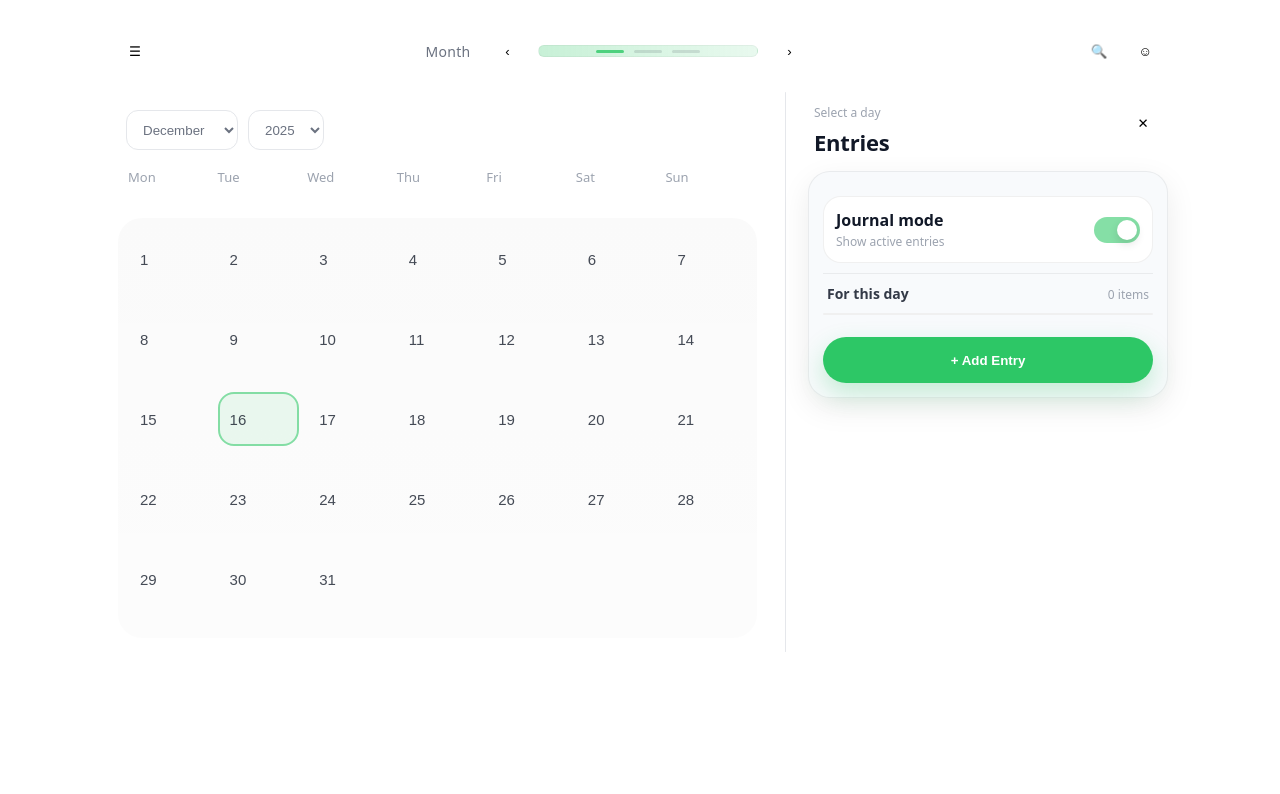
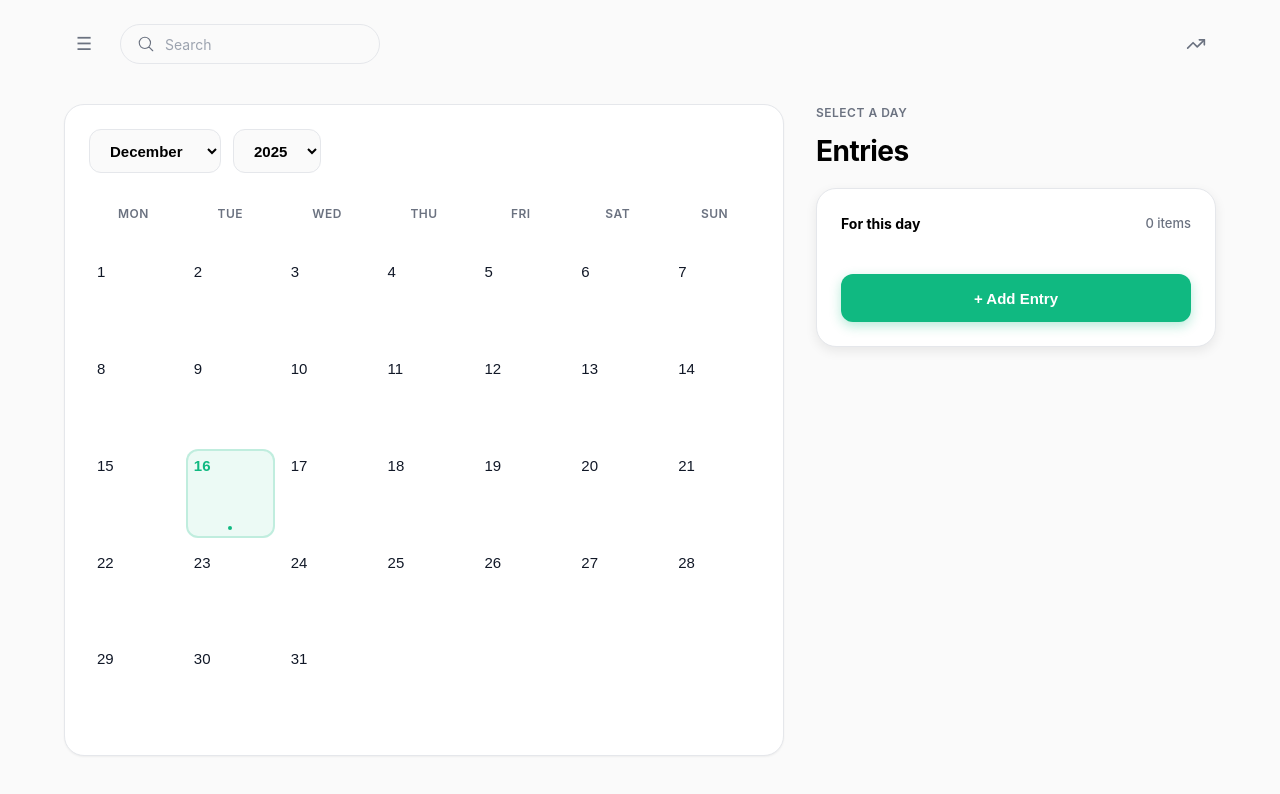
Before and after one commit to robbray-dev/journal-app, a plain HTML site: page frontend/index.html in a window 1280 px wide. Drawn offline with Linux system fonts and the light colour scheme.

Commit message:
finished the journaling page

```diff
--- a/frontend/app.js
+++ b/frontend/app.js
@@ -1,7 +1,5 @@
 const monthSelect = document.getElementById("monthSelect");
 const yearSelect = document.getElementById("yearSelect");
-const prevBtn = document.getElementById("previousMonthBtn");
-const nextBtn = document.getElementById("nextMonthBtn");
 const calendarGrid = document.getElementById("calendarGrid");
 
 const entryList = document.getElementById("entryList");
@@ -29,11 +27,15 @@ let current = new Date();
 let currentMonth = current.getMonth();
 let currentYear = current.getFullYear();
 
-// demo “entries exist” map (replace later with localStorage / backend)
 const entriesByDate = {
-  // "YYYY-MM-DD": [{title, type, desc}]
-  // Example:
-  // "2025-12-15": [{ title: "Gratitude", type: "Entry", desc: "Grateful for..." }]
+  // Demo data - add some sample entries
+  "2025-12-16": [
+    {
+      title: "Morning reflection",
+      type: "Entry",
+      desc: "Started the day with meditation and coffee. Feeling grateful for the small moments.",
+    },
+  ],
 };
 
 let selectedISO = null;
@@ -61,18 +63,26 @@ function syncUI() {
 }
 
 function mondayIndex(jsDay) {
-  return (jsDay + 6) % 7; // 0=Mon..6=Sun
+  return (jsDay + 6) % 7;
+}
+
+function formatDate(iso) {
+  const d = new Date(iso + "T00:00:00");
+  return d.toLocaleDateString("en-US", {
+    weekday: "long",
+    year: "numeric",
+    month: "long",
+    day: "numeric",
+  });
 }
 
 function renderCalendar(year, monthIndex) {
   calendarGrid.innerHTML = "";
 
   const daysInMonth = new Date(year, monthIndex + 1, 0).getDate();
-  const firstDayJs = new Date(year, monthIndex, 1).getDay(); // 0=Sun..6=Sat
+  const firstDayJs = new Date(year, monthIndex, 1).getDay();
   const offset = mondayIndex(firstDayJs);
 
-  // ✅ remove trailing empty weeks:
-  // only render up to the last real day, but keep leading blanks for alignment
   const usedCells = offset + daysInMonth;
   const totalCells = Math.ceil(usedCells / 7) * 7;
 
@@ -102,13 +112,8 @@ function renderCalendar(year, monthIndex) {
       const iso = new Date(year, monthIndex, dayNum).toISOString().slice(0, 10);
       btn.dataset.date = iso;
 
-      // today highlight
       if (iso === todayISO) btn.classList.add("is-today");
-
-      // entry indicator
       if (entriesByDate[iso]?.length) btn.classList.add("has-entry");
-
-      // selected highlight
       if (selectedISO === iso) btn.classList.add("is-selected");
 
       btn.addEventListener("click", () => {
@@ -126,7 +131,7 @@ function renderCalendar(year, monthIndex) {
 }
 
 function renderRightPanelForDate(iso) {
-  selectedDateKicker.textContent = iso;
+  selectedDateKicker.textContent = formatDate(iso);
   const items = entriesByDate[iso] || [];
 
   entryList.innerHTML = "";
@@ -136,10 +141,12 @@ function renderRightPanelForDate(iso) {
 
   if (items.length === 0) {
     emptyState.style.display = "block";
+    entryList.style.display = "none";
     return;
   }
 
   emptyState.style.display = "none";
+  entryList.style.display = "flex";
 
   items.forEach((it) => {
     const row = document.createElement("button");
@@ -159,10 +166,8 @@ function renderRightPanelForDate(iso) {
   });
 }
 
-// quick add: creates a simple placeholder entry on selected day
 newEntryBtn.addEventListener("click", () => {
   if (!selectedISO) {
-    // default to today if nothing selected
     const t = new Date();
     selectedISO = new Date(t.getFullYear(), t.getMonth(), t.getDate())
       .toISOString()
@@ -176,7 +181,6 @@ newEntryBtn.addEventListener("click", () => {
     desc: "Write something you learned or appreciated today…",
   });
 
-  // refresh UI
   renderCalendar(currentYear, currentMonth);
   renderRightPanelForDate(selectedISO);
 });
@@ -197,9 +201,6 @@ function shiftMonth(delta) {
 fillSelects();
 syncUI();
 
-prevBtn.addEventListener("click", () => shiftMonth(-1));
-nextBtn.addEventListener("click", () => shiftMonth(1));
-
 monthSelect.addEventListener("change", (e) => {
   currentMonth = Number(e.target.value);
   syncUI();
--- a/frontend/index.html
+++ b/frontend/index.html
@@ -12,39 +12,50 @@
     <div id="app">
       <!-- Top bar -->
       <header class="topbar" role="banner">
-        <button class="icon-btn ghost" aria-label="Menu">☰</button>
+        <div class="topbar-left">
+          <button class="icon-btn" aria-label="Menu">☰</button>
 
-        <div class="topbar-center">
-          <span class="topbar-title">Month</span>
-
-          <div class="nav-cluster" aria-label="Calendar navigation">
-            <button
-              id="previousMonthBtn"
-              class="icon-btn ghost"
-              aria-label="Previous month"
+          <div class="search-box">
+            <svg
+              xmlns="http://www.w3.org/2000/svg"
+              fill="none"
+              viewBox="0 0 24 24"
+              stroke-width="1.5"
+              stroke="currentColor"
+              class="search-icon"
             >
-              ‹
-            </button>
-
-            <div class="pager" aria-hidden="true">
-              <span class="dot active"></span>
-              <span class="dot"></span>
-              <span class="dot"></span>
-            </div>
-
-            <button
-              id="nextMonthBtn"
-              class="icon-btn ghost"
-              aria-label="Next month"
-            >
-              ›
-            </button>
+              <path
+                stroke-linecap="round"
+                stroke-linejoin="round"
+                d="m21 21-5.197-5.197m0 0A7.5 7.5 0 1 0 5.196 5.196a7.5 7.5 0 0 0 10.607 10.607Z"
+              />
+            </svg>
+            <input
+              type="text"
+              class="search-input"
+              placeholder="Search"
+              aria-label="Search entries"
+            />
           </div>
         </div>
 
         <div class="topbar-actions">
-          <button class="icon-btn ghost" aria-label="Search">🔍</button>
-          <button class="icon-btn ghost" aria-label="Profile">☺</button>
+          <button class="icon-btn" aria-label="Mood Tracker">
+            <svg
+              xmlns="http://www.w3.org/2000/svg"
+              width="20"
+              height="20"
+              viewBox="0 0 24 24"
+              fill="none"
+              stroke="currentColor"
+              stroke-width="2"
+              stroke-linecap="round"
+              stroke-linejoin="round"
+            >
+              <path d="M16 7h6v6" />
+              <path d="m22 7-8.5 8.5-5-5L2 17" />
+            </svg>
+          </button>
         </div>
       </header>
 
@@ -71,46 +82,21 @@
           ></div>
         </section>
 
-        <div class="divider" aria-hidden="true"></div>
-
         <!-- RIGHT: drawer -->
-        <aside class="drawer" id="entryDrawer" aria-label="Add Entry panel">
+        <aside class="drawer" aria-label="Add Entry panel">
           <div class="drawer-top">
+            <div class="drawer-header">
               <div>
                 <div class="drawer-kicker" id="selectedDateKicker">
                   Select a day
                 </div>
                 <h2 class="drawer-title">Entries</h2>
               </div>
-
-            <button
-              class="icon-btn ghost"
-              id="closeDrawerBtn"
-              aria-label="Close"
-            >
-              ✕
-            </button>
+            </div>
           </div>
 
           <div class="drawer-card">
-            <!-- section: toggle -->
-            <div class="drawer-section">
-              <div class="drawer-toggle">
-                <div class="toggle-left">
-                  <div>
-                    <div class="toggle-title">Journal mode</div>
-                    <div class="toggle-sub">Show active entries</div>
-                  </div>
-                </div>
-
-                <label class="switch" aria-label="Enable">
-                  <input type="checkbox" checked />
-                  <span class="slider"></span>
-                </label>
-              </div>
-            </div>
-
-            <!-- section: list -->
+            <!-- List Section -->
             <div class="drawer-section">
               <div class="drawer-section-head">
                 <span class="section-title">For this day</span>
@@ -119,16 +105,16 @@
 
               <div class="drawer-list" id="entryList"></div>
 
-              <!-- empty state -->
+              <!-- Empty state -->
               <div class="empty-state" id="emptyState">
+                <div class="empty-icon">📝</div>
                 <div class="empty-title">No entries yet</div>
                 <div class="empty-sub">
-                  Tap “Add Entry” to write your first note for this day.
-                </div>
+                  Start journaling by creating your first entry for this day.
                 </div>
               </div>
 
-            <!-- FAB -->
+              <!-- Add Button -->
               <button
                 id="newEntrybtn"
                 class="fab-btn"
@@ -138,6 +124,7 @@
                 + Add Entry
               </button>
             </div>
+          </div>
         </aside>
       </main>
     </div>
--- a/frontend/main.css
+++ b/frontend/main.css
@@ -1,20 +1,31 @@
 :root {
-  --bg: #ffffff;
+  --bg: #fafafa;
   --text: #111827;
+  --text-strong: #000000;
   --muted: #6b7280;
-  --muted2: #9ca3af;
+  --muted-light: #9ca3af;
   --line: #e5e7eb;
   --soft: #f3f4f6;
-  --card: #f8fafc;
+  --card: #ffffff;
 
-  /* unified green (calendar + switch + buttons) */
-  --accent: #22c55e;
+  --accent: #10b981;
+  --accent-hover: #059669;
+  --accent-light: rgba(16, 185, 129, 0.08);
+  --accent-border: rgba(16, 185, 129, 0.2);
 
-  --shadow: 0 10px 30px rgba(0, 0, 0, 0.08);
-  --radius: 16px;
-  --radius2: 24px;
-  --font: ui-sans-serif, system-ui, -apple-system, Segoe UI, Roboto, Arial,
-    "Apple Color Emoji", "Segoe UI Emoji";
+  --shadow-sm: 0 1px 2px rgba(0, 0, 0, 0.05);
+  --shadow-md: 0 4px 12px rgba(0, 0, 0, 0.08);
+  --shadow-lg: 0 10px 30px rgba(0, 0, 0, 0.1);
+
+  --radius-sm: 8px;
+  --radius-md: 12px;
+  --radius-lg: 16px;
+  --radius-xl: 20px;
+
+  --font: -apple-system, BlinkMacSystemFont, "Segoe UI", Roboto,
+    "Helvetica Neue", Arial, sans-serif;
+
+  --spacing-unit: 8px;
 }
 
 * {
@@ -24,405 +35,362 @@
 html,
 body {
   height: 100%;
+  margin: 0;
 }
 
 body {
-  margin: 0;
   font-family: var(--font);
   background: var(--bg);
   color: var(--text);
+  font-size: 15px;
+  line-height: 1.5;
+  -webkit-font-smoothing: antialiased;
 }
 
 #app {
-  max-width: 1100px;
+  max-width: 1200px;
   margin: 0 auto;
-  padding: 24px 22px;
+  padding: calc(var(--spacing-unit) * 3);
 }
 
-/* ---------------- TOP BAR ---------------- */
-
+/* ===== TOPBAR ===== */
 .topbar {
   display: flex;
   align-items: center;
   justify-content: space-between;
-  gap: 16px;
-  padding: 8px 4px 22px;
+  padding-bottom: calc(var(--spacing-unit) * 3);
+  margin-bottom: calc(var(--spacing-unit) * 2);
 }
 
-.topbar-center {
+.topbar-left {
   display: flex;
   align-items: center;
-  gap: 18px;
-}
-
-.topbar-title {
-  font-size: 14px;
-  color: var(--muted);
-  letter-spacing: 0.02em;
-}
-
-.nav-cluster {
-  display: flex;
-  align-items: center;
-  gap: 12px;
-}
-
-.pager {
-  width: 220px;
-  height: 12px;
-  border-radius: 999px;
-  background: linear-gradient(
-    to right,
-    rgba(34, 197, 94, 0.25),
-    rgba(34, 197, 94, 0.1)
-  );
-  display: flex;
-  align-items: center;
-  justify-content: center;
-  gap: 10px;
-  padding: 0 12px;
-  border: 1px solid rgba(0, 0, 0, 0.04);
-}
-
-.dot {
-  width: 28px;
-  height: 3px;
-  border-radius: 999px;
-  background: rgba(17, 24, 39, 0.12);
-}
-.dot.active {
-  background: rgba(34, 197, 94, 0.75);
+  gap: calc(var(--spacing-unit) * 2);
 }
 
 .topbar-actions {
   display: flex;
   align-items: center;
-  gap: 8px;
+  gap: calc(var(--spacing-unit) * 1.5);
 }
 
-/* ---------------- BUTTONS ---------------- */
-
 .icon-btn {
-  width: 38px;
-  height: 38px;
-  border-radius: 999px;
-  border: 1px solid var(--line);
-  background: #fff;
+  width: 40px;
+  height: 40px;
+  border-radius: 10px;
+  border: none;
+  background: transparent;
   display: grid;
   place-items: center;
   cursor: pointer;
-  transition: transform 0.08s ease, background 0.2s ease;
+  color: var(--muted);
+  font-size: 18px;
+  transition: all 0.2s ease;
+}
+
+.icon-btn:hover {
+  background: var(--soft);
+  color: var(--text);
 }
 
 .icon-btn:active {
-  transform: scale(0.97);
+  transform: scale(0.96);
 }
 
-.icon-btn.ghost {
-  border-color: transparent;
-  background: transparent;
+.search-box {
+  display: flex;
+  align-items: center;
+  gap: calc(var(--spacing-unit) * 1);
+  background: var(--bg);
+  border: 1px solid var(--line);
+  border-radius: 20px;
+  padding: 0 calc(var(--spacing-unit) * 2);
+  height: 40px;
+  transition: all 0.2s ease;
 }
 
-.icon-btn.ghost:hover {
-  background: rgba(0, 0, 0, 0.04);
+.search-box:focus-within {
+  border-color: var(--accent);
+  box-shadow: 0 0 0 3px var(--accent-light);
+  background: var(--card);
 }
 
-/* ---------------- MAIN LAYOUT ---------------- */
+.search-icon {
+  width: 18px;
+  height: 18px;
+  color: var(--muted);
+  flex-shrink: 0;
+}
 
+.search-input {
+  border: none;
+  background: transparent;
+  outline: none;
+  font-size: 14px;
+  color: var(--text);
+  width: 200px;
+  font-family: var(--font);
+}
+
+.search-input::placeholder {
+  color: var(--muted-light);
+}
+
+/* ===== LAYOUT ===== */
 .layout {
   display: grid;
-  grid-template-columns: 1fr 1px 360px;
-  gap: 22px;
+  grid-template-columns: 1fr 400px;
+  gap: calc(var(--spacing-unit) * 4);
   align-items: start;
 }
 
-.divider {
-  background: var(--line);
-  width: 1px;
-  height: 100%;
-  border-radius: 999px;
-}
-
-/* ---------------- CALENDAR (LEFT) ---------------- */
-
+/* ===== CALENDAR ===== */
 .calendar-pane {
-  min-height: 560px;
-  padding: 8px 6px;
+  background: var(--card);
+  border-radius: var(--radius-xl);
+  padding: calc(var(--spacing-unit) * 3);
+  box-shadow: var(--shadow-sm);
+  border: 1px solid var(--line);
 }
 
 .calendar-head {
-  padding: 10px 8px 14px;
+  margin-bottom: calc(var(--spacing-unit) * 3);
 }
 
 .calendar-row {
   display: flex;
-  gap: 10px;
-  align-items: center;
-  margin-bottom: 14px;
+  gap: calc(var(--spacing-unit) * 1.5);
+  margin-bottom: calc(var(--spacing-unit) * 3);
 }
 
 .select {
-  height: 40px;
-  border-radius: 12px;
+  height: 44px;
+  border-radius: var(--radius-md);
   border: 1px solid var(--line);
-  background: #fff;
-  padding: 0 12px;
-  color: var(--muted);
+  background: var(--bg);
+  padding: 0 calc(var(--spacing-unit) * 2);
+  color: var(--text-strong);
+  font-weight: 600;
+  font-size: 15px;
   outline: none;
+  cursor: pointer;
+  transition: all 0.2s ease;
+}
+
+.select:hover {
+  border-color: var(--muted-light);
+}
+
+.select:focus {
+  border-color: var(--accent);
+  box-shadow: 0 0 0 3px var(--accent-light);
 }
 
 .weekdays {
   display: grid;
   grid-template-columns: repeat(7, 1fr);
-  gap: 8px;
-  padding: 4px 2px;
-  color: var(--muted2);
-  font-size: 13px;
+  gap: calc(var(--spacing-unit) * 1);
+  padding: calc(var(--spacing-unit) * 1) 0;
+  color: var(--muted);
+  font-size: 12px;
+  font-weight: 600;
+  text-transform: uppercase;
+  letter-spacing: 0.5px;
+  text-align: center;
 }
 
-/* ✅ calendar grid container (updated) */
 .calendar-grid {
-  margin-top: 14px;
   display: grid;
   grid-template-columns: repeat(7, 1fr);
-  gap: 12px;
-  padding: 16px 12px;
-  min-height: 420px;
-  border-radius: var(--radius2);
-  background: linear-gradient(180deg, rgba(0, 0, 0, 0.02), rgba(0, 0, 0, 0.01));
+  gap: calc(var(--spacing-unit) * 1);
+  margin-top: calc(var(--spacing-unit) * 2);
 }
 
-/* ✅ day cells */
 .cal-cell {
-  height: 50px;
-  border: 0;
+  aspect-ratio: 1;
+  min-height: 56px;
+  border: none;
   background: transparent;
-  border-radius: 14px;
+  border-radius: var(--radius-md);
   font-size: 15px;
-  color: rgba(17, 24, 39, 0.78);
+  font-weight: 500;
+  color: var(--text);
   cursor: pointer;
-  text-align: left;
-  padding: 10px 10px;
+  padding: calc(var(--spacing-unit) * 1);
   position: relative;
+  display: flex;
+  align-items: flex-start;
+  justify-content: flex-start;
+  transition: all 0.2s ease;
 }
 
-.cal-cell:hover {
-  background: rgba(0, 0, 0, 0.035);
+.cal-cell:hover:not(.is-empty) {
+  background: var(--soft);
+  transform: scale(1.02);
+}
+
+.cal-cell.is-empty {
+  cursor: default;
+  color: var(--muted-light);
+  opacity: 0.3;
+}
+
+.cal-cell.is-today {
+  background: var(--accent-light);
+  color: var(--accent);
+  font-weight: 700;
+  box-shadow: inset 0 0 0 2px var(--accent-border);
 }
 
 .cal-cell.is-selected {
-  background: rgba(34, 197, 94, 0.12);
-  outline: 1px solid rgba(34, 197, 94, 0.28);
+  background: var(--accent);
+  color: white;
+  font-weight: 700;
+  box-shadow: var(--shadow-md);
 }
 
-/* ✅ stronger "today" indicator */
-.cal-cell.is-today {
-  outline: 2px solid rgba(34, 197, 94, 0.55);
-  background: rgba(34, 197, 94, 0.08);
+.cal-cell.is-selected:hover {
+  transform: scale(1.02);
 }
 
-/* ✅ entry indicator dot */
 .cal-cell.has-entry::after {
   content: "";
   position: absolute;
-  right: 10px;
-  bottom: 10px;
-  width: 7px;
-  height: 7px;
+  bottom: 8px;
+  left: 50%;
+  transform: translateX(-50%);
+  width: 4px;
+  height: 4px;
   border-radius: 999px;
-  background: rgba(34, 197, 94, 0.95);
+  background: var(--accent);
 }
 
-/* empty filler cells */
-.cal-cell.is-empty {
-  cursor: default;
-  background: transparent;
-  opacity: 0.35;
+.cal-cell.is-selected.has-entry::after {
+  background: rgba(255, 255, 255, 0.8);
 }
 
-/* ---------------- DRAWER (RIGHT) ---------------- */
-
+/* ===== DRAWER ===== */
 .drawer {
-  padding: 8px 0;
+  position: sticky;
+  top: calc(var(--spacing-unit) * 3);
 }
 
 .drawer-top {
+  margin-bottom: calc(var(--spacing-unit) * 2);
+}
+
+.drawer-header {
   display: flex;
   align-items: flex-start;
   justify-content: space-between;
-  gap: 12px;
-  padding: 4px 6px 14px;
+  gap: calc(var(--spacing-unit) * 2);
 }
 
 .drawer-kicker {
   font-size: 12px;
-  color: var(--muted2);
-  margin-bottom: 6px;
+  font-weight: 600;
+  color: var(--muted);
+  text-transform: uppercase;
+  letter-spacing: 0.5px;
+  margin-bottom: calc(var(--spacing-unit) * 1);
 }
 
 .drawer-title {
   margin: 0;
-  font-size: 22px;
-  font-weight: 650;
-  letter-spacing: -0.01em;
+  font-size: 28px;
+  font-weight: 700;
+  letter-spacing: -0.5px;
+  color: var(--text-strong);
 }
 
 .drawer-card {
-  border: 1px solid rgba(0, 0, 0, 0.06);
   background: var(--card);
-  border-radius: 22px;
-  box-shadow: var(--shadow);
-  padding: 14px;
-  position: relative;
+  border-radius: var(--radius-xl);
+  border: 1px solid var(--line);
+  box-shadow: var(--shadow-md);
+  overflow: hidden;
 }
 
-/* sections inside drawer */
 .drawer-section {
-  padding: 10px 0;
+  padding: calc(var(--spacing-unit) * 3);
 }
 
 .drawer-section + .drawer-section {
-  border-top: 1px solid rgba(0, 0, 0, 0.06);
+  border-top: 1px solid var(--line);
 }
 
 .drawer-section-head {
   display: flex;
-  align-items: baseline;
+  align-items: center;
   justify-content: space-between;
-  padding: 0 4px 10px;
+  margin-bottom: calc(var(--spacing-unit) * 2);
 }
 
 .section-title {
   font-weight: 700;
   font-size: 14px;
-  color: rgba(17, 24, 39, 0.85);
+  color: var(--text-strong);
 }
 
 .section-sub {
-  font-size: 12px;
-  color: var(--muted2);
+  font-size: 13px;
+  color: var(--muted);
+  font-weight: 500;
 }
 
-/* toggle row */
-.drawer-toggle {
+/* Entry List */
+.drawer-list {
   display: flex;
-  align-items: center;
-  justify-content: space-between;
-  gap: 12px;
-  padding: 12px;
-  background: #fff;
-  border: 1px solid rgba(0, 0, 0, 0.06);
-  border-radius: 18px;
-}
-
-.toggle-left {
-  display: flex;
-  align-items: center;
-  gap: 10px;
-}
-
-.toggle-title {
-  font-weight: 700;
-}
-
-.toggle-sub {
-  font-size: 12px;
-  color: var(--muted2);
-  margin-top: 2px;
-}
-
-/* switch */
-.switch {
-  position: relative;
-  width: 46px;
-  height: 26px;
-}
-
-.switch input {
-  display: none;
-}
-
-.slider {
-  position: absolute;
-  inset: 0;
-  border-radius: 999px;
-  background: rgba(17, 24, 39, 0.12);
-  transition: 0.2s ease;
-}
-
-.slider::after {
-  content: "";
-  position: absolute;
-  top: 3px;
-  left: 3px;
-  width: 20px;
-  height: 20px;
-  border-radius: 999px;
-  background: #fff;
-  box-shadow: 0 4px 10px rgba(0, 0, 0, 0.12);
-  transition: 0.2s ease;
-}
-
-.switch input:checked + .slider {
-  background: rgba(34, 197, 94, 0.55);
-}
-
-.switch input:checked + .slider::after {
-  transform: translateX(20px);
-}
-
-/* list items */
-.drawer-list {
-  margin-top: 0;
-  background: #fff;
-  border: 1px solid rgba(0, 0, 0, 0.06);
-  border-radius: 18px;
-  overflow: hidden;
+  flex-direction: column;
+  gap: calc(var(--spacing-unit) * 1);
 }
 
 .drawer-item {
   width: 100%;
-  border: 0;
-  background: transparent;
-  padding: 14px 12px;
-  display: grid;
-  grid-template-columns: 1fr auto;
-  gap: 10px;
+  border: none;
+  background: var(--bg);
+  padding: calc(var(--spacing-unit) * 2);
+  border-radius: var(--radius-md);
+  display: flex;
   align-items: flex-start;
+  gap: calc(var(--spacing-unit) * 2);
   cursor: pointer;
-  transition: background 0.15s ease;
-}
-
-.drawer-item + .drawer-item {
-  border-top: 1px solid rgba(0, 0, 0, 0.06);
+  transition: all 0.2s ease;
+  text-align: left;
 }
 
 .drawer-item:hover {
-  background: rgba(0, 0, 0, 0.03);
+  background: var(--soft);
+  transform: translateX(2px);
+}
+
+.drawer-item:active {
+  transform: scale(0.98);
 }
 
 .item-body {
+  flex: 1;
   min-width: 0;
 }
 
 .item-title {
-  font-weight: 700;
+  font-weight: 600;
   font-size: 14px;
+  color: var(--text-strong);
+  margin-bottom: 2px;
 }
 
 .item-sub {
   font-size: 12px;
-  color: var(--muted2);
-  margin-top: 2px;
+  color: var(--muted);
+  font-weight: 500;
+  margin-bottom: calc(var(--spacing-unit) * 1);
 }
 
 .item-desc {
-  font-size: 12px;
-  color: rgba(17, 24, 39, 0.55);
-  margin-top: 6px;
-  line-height: 1.35;
-
-  /* clean 2-line ellipsis */
+  font-size: 13px;
+  color: var(--muted);
+  line-height: 1.5;
   display: -webkit-box;
   -webkit-line-clamp: 2;
   -webkit-box-orient: vertical;
@@ -430,76 +398,97 @@ body {
 }
 
 .chev {
-  color: rgba(17, 24, 39, 0.35);
-  font-size: 18px;
-  padding-top: 2px;
-  opacity: 0.7;
+  color: var(--muted-light);
+  font-size: 20px;
+  flex-shrink: 0;
+  margin-top: 2px;
 }
 
-/* empty state */
+/* Empty State */
 .empty-state {
   display: none;
-  margin-top: 12px;
-  padding: 14px 12px;
-  border-radius: 16px;
-  background: rgba(0, 0, 0, 0.03);
+  text-align: center;
+  padding: calc(var(--spacing-unit) * 5) calc(var(--spacing-unit) * 3);
+}
+
+.empty-icon {
+  font-size: 48px;
+  margin-bottom: calc(var(--spacing-unit) * 2);
+  opacity: 0.3;
 }
 
 .empty-title {
   font-weight: 700;
-  margin-bottom: 4px;
+  font-size: 16px;
+  color: var(--text-strong);
+  margin-bottom: calc(var(--spacing-unit) * 1);
 }
 
 .empty-sub {
-  font-size: 13px;
-  color: rgba(17, 24, 39, 0.55);
-  line-height: 1.35;
+  font-size: 14px;
+  color: var(--muted);
+  line-height: 1.6;
+  max-width: 280px;
+  margin: 0 auto;
 }
 
-/* FAB add button */
+/* Add Button */
 .fab-btn {
-  position: sticky;
-  bottom: 12px;
   width: 100%;
-  height: 46px;
-  border-radius: 999px;
-  border: 0;
-  background: rgba(34, 197, 94, 0.95);
-  color: #fff;
-  font-weight: 800;
+  height: 48px;
+  border-radius: var(--radius-md);
+  border: none;
+  background: var(--accent);
+  color: white;
+  font-weight: 700;
+  font-size: 15px;
   cursor: pointer;
-  box-shadow: 0 10px 25px rgba(34, 197, 94, 0.25);
-  margin-top: 12px;
+  box-shadow: 0 4px 12px rgba(16, 185, 129, 0.3);
+  transition: all 0.2s ease;
+  margin-top: calc(var(--spacing-unit) * 3);
 }
 
 .fab-btn:hover {
-  filter: brightness(0.98);
+  background: var(--accent-hover);
+  transform: translateY(-1px);
+  box-shadow: 0 6px 16px rgba(16, 185, 129, 0.4);
 }
 
 .fab-btn:active {
-  transform: scale(0.99);
+  transform: translateY(0);
 }
 
-/* ---------------- RESPONSIVE ---------------- */
-
-@media (max-width: 980px) {
+/* ===== RESPONSIVE ===== */
+@media (max-width: 1024px) {
   .layout {
     grid-template-columns: 1fr;
-  }
-
-  .divider {
-    display: none;
+    gap: calc(var(--spacing-unit) * 3);
   }
 
   .drawer {
-    position: fixed;
-    top: 0;
-    right: 0;
-    height: 100vh;
-    width: min(92vw, 420px);
-    background: #fff;
-    padding: 18px 14px;
-    border-left: 1px solid var(--line);
-    transform: translateX(0);
+    position: static;
   }
 }
+
+@media (max-width: 640px) {
+  #app {
+    padding: calc(var(--spacing-unit) * 2);
+  }
+
+  .topbar {
+    flex-wrap: wrap;
+  }
+
+  .calendar-pane {
+    padding: calc(var(--spacing-unit) * 2);
+  }
+
+  .cal-cell {
+    min-height: 48px;
+    font-size: 14px;
+  }
+
+  .drawer-title {
+    font-size: 24px;
+  }
+}
```
Lines whose indentation alone changed are shown as unchanged.
